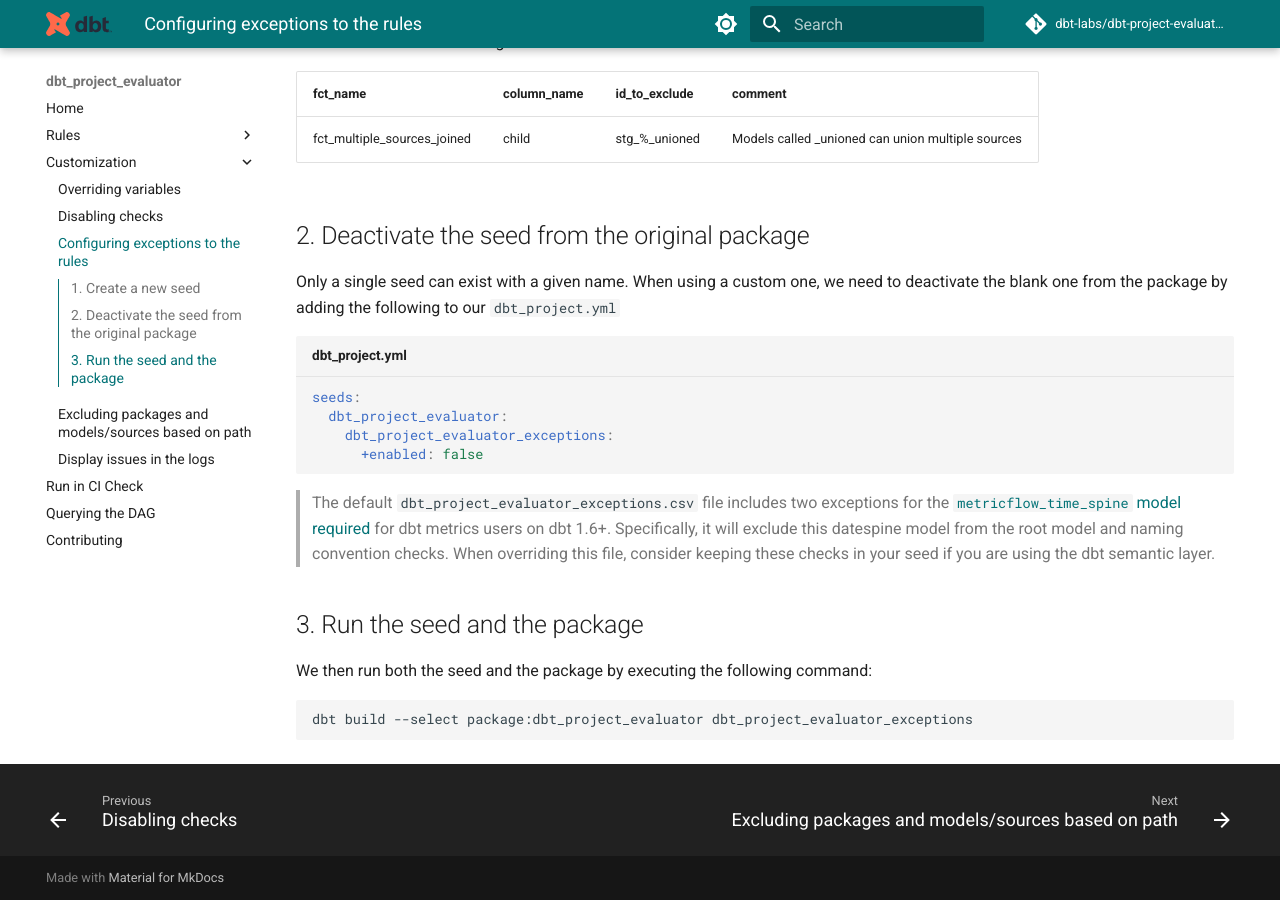
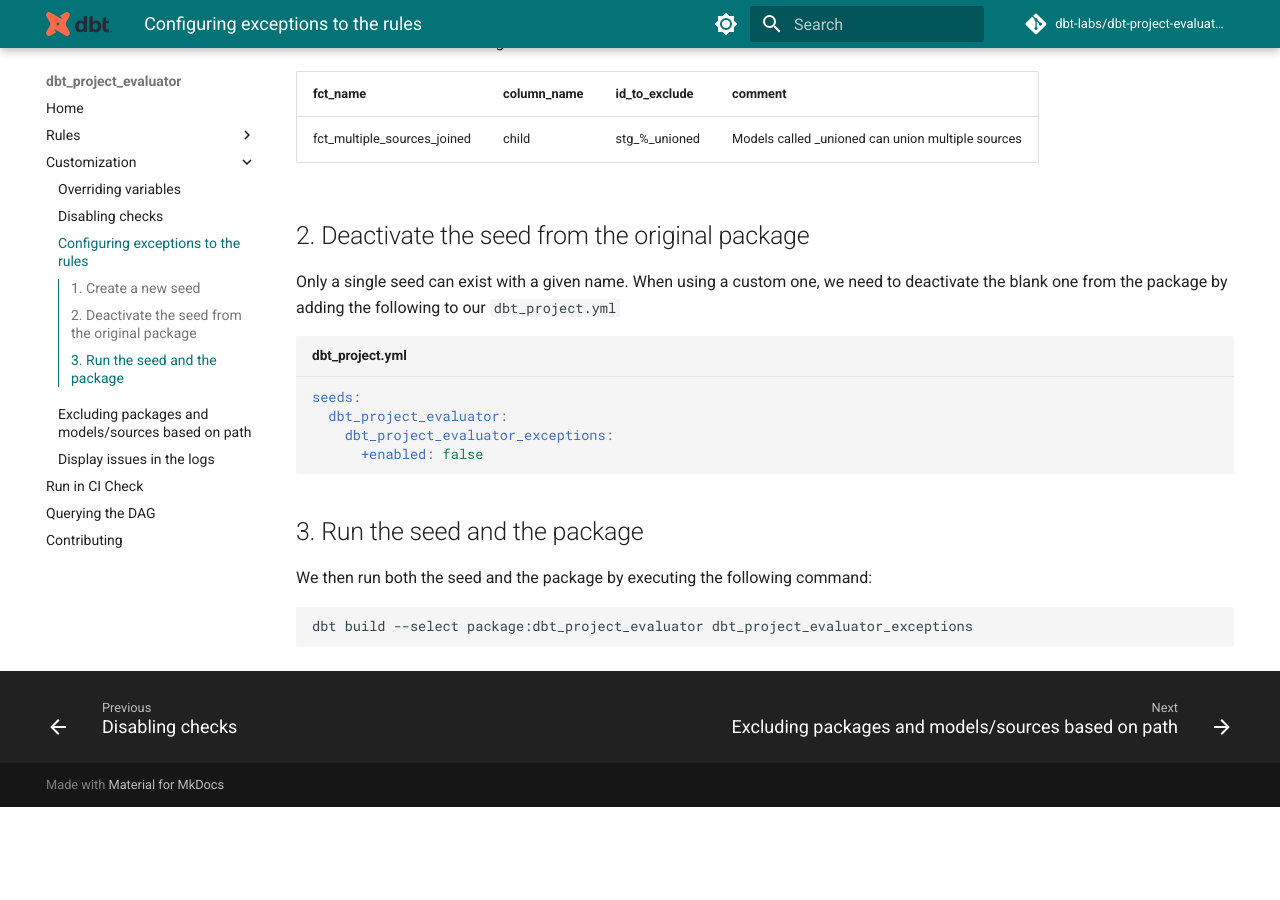
Before and after one commit to dbt-labs/dbt-project-evaluator, an MkDocs documentation site: the page built from docs/customization/exceptions.md, in a window 1280 px wide and 900 px high, scrolled down 779 px. Built offline with MkDocs 1.6.1 and Material for MkDocs 9.7.7, drawn with Linux system fonts in a browser that asks for light colours; comment, search, counter and statistics services are not loaded; the version menu is left out; after the commit the page ends 1586 px from its top, so only the background shows below that.

Commit message:
remove docs callout

````diff
--- a/docs/customization/exceptions.md
+++ b/docs/customization/exceptions.md
@@ -39,10 +39,6 @@
       +enabled: false
 ```
 
-> The default `dbt_project_evaluator_exceptions.csv` file includes two exceptions for the [`metricflow_time_spine` model required](https://docs.getdbt.com/docs/build/metricflow-time-spine) for dbt metrics users on dbt 1.6+.
-> Specifically, it will exclude this datespine model from the root model and naming convention checks.
-> When overriding this file, consider keeping these checks in your seed if you are using the dbt semantic layer.
-
 ## 3. Run the seed and the package
 
 We then run both the seed and the package by executing the following command:
````
